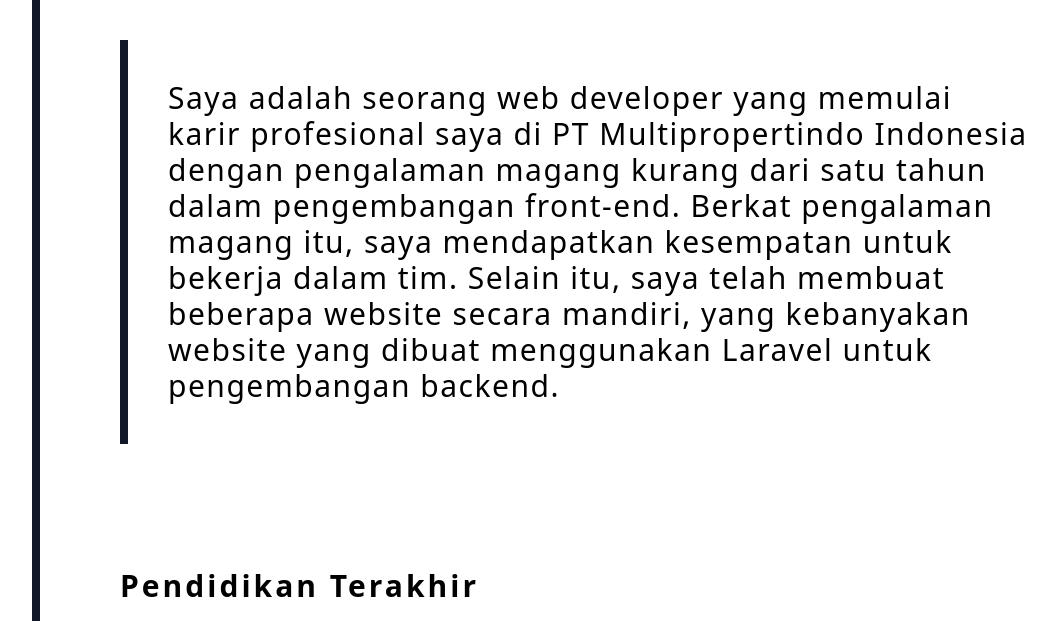
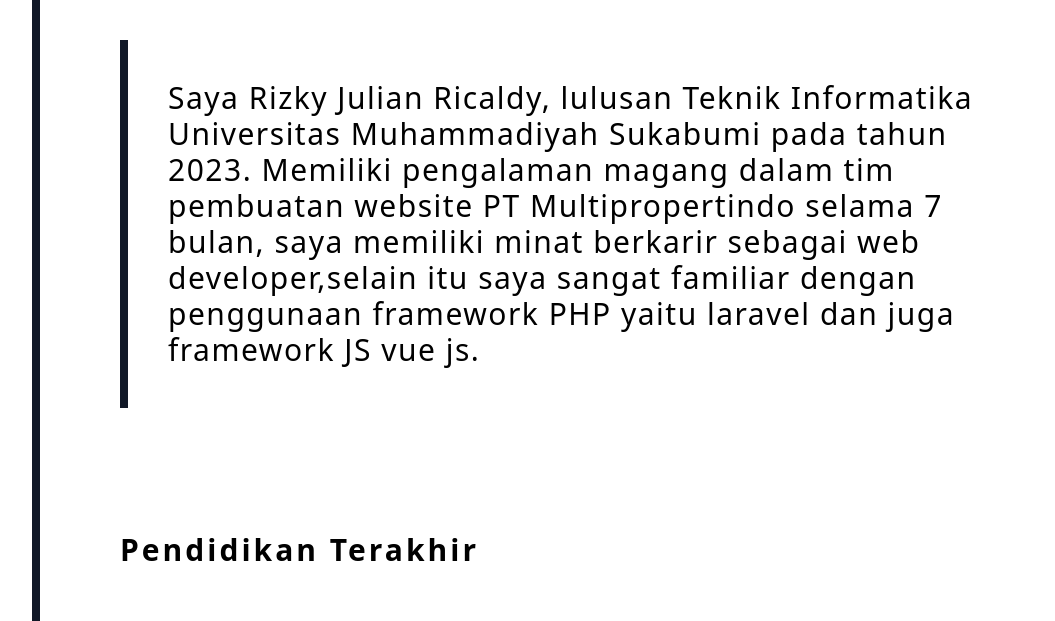
Before and after one commit to Padangenak/Portopolio, a plain HTML site: page index.html in a window 1280 px wide. Shown: the part 476-1097 px from the top of the page, without its empty margins (48-1103 px from the left). Drawn offline with nearby package versions, Linux system fonts and the light colour scheme.

Commit message:
Update index.html

```diff
--- a/index.html
+++ b/index.html
@@ -58,7 +58,10 @@
 								<p class="font-bold md:text-3xl max-md:text-2xl tracking-widest mt-10">Tentang Saya</p>
 							</div>
 							<div class="md:border-l-8 max-md:border-l-4 md:pl-10 md:py-10 max-md:pl-5 max-md:py-5 md:my-16 max-md:my-8 border-gray-900">
-								<p class="md:text-3xl max-md:text-xl leading-snug tracking-wider font-light w-full">Saya adalah seorang web developer yang memulai karir profesional saya di PT Multipropertindo Indonesia dengan pengalaman magang kurang dari satu tahun dalam pengembangan front-end. Berkat pengalaman magang itu, saya mendapatkan kesempatan untuk bekerja dalam tim. Selain itu, saya telah membuat beberapa website secara mandiri, yang kebanyakan website yang dibuat menggunakan Laravel untuk pengembangan backend.</p>
+								<p class="md:text-3xl max-md:text-xl leading-snug tracking-wider font-light w-full">Saya Rizky Julian Ricaldy, lulusan Teknik Informatika Universitas Muhammadiyah Sukabumi pada
+tahun 2023. Memiliki pengalaman magang dalam tim pembuatan website PT Multipropertindo
+selama 7 bulan, saya memiliki minat berkarir sebagai web developer,selain itu saya sangat familiar
+dengan penggunaan framework PHP yaitu laravel dan juga framework JS vue js.</p>
 							</div>
 						</div>
 					</div>
```
